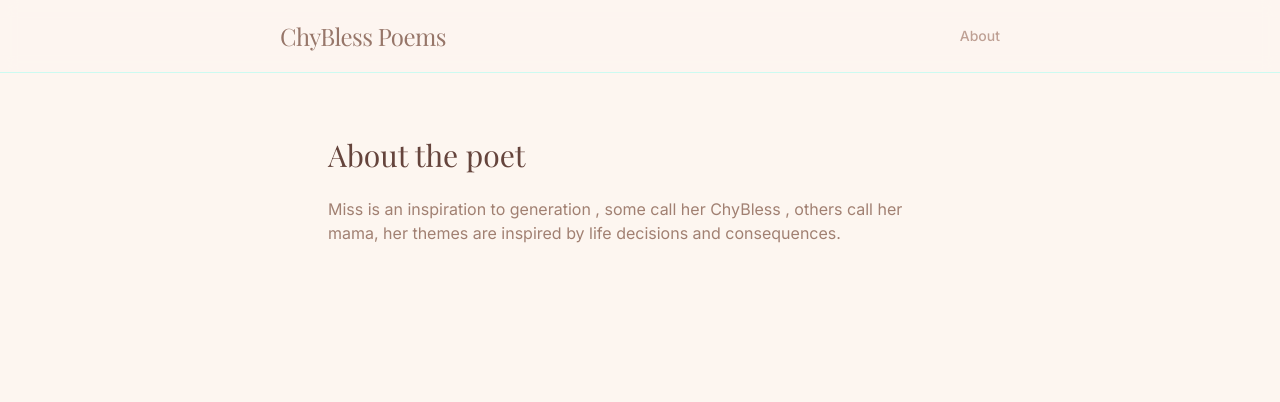
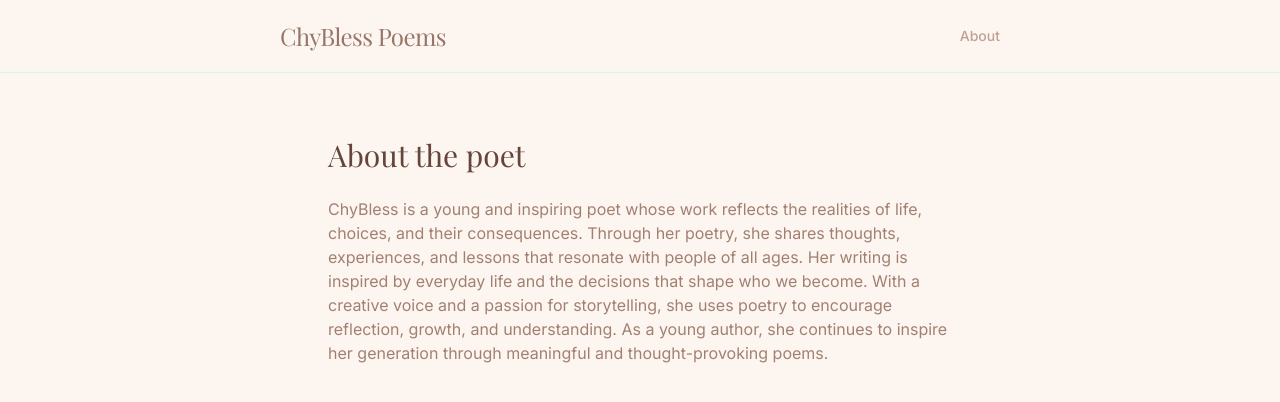
Before and after one commit to SmartFavour/Fedora-Poems, a Next.js app: page /about in a window 1280 px wide. Shown: the top 402 px of the page. Built offline with nearby package versions, Linux system fonts and the light colour scheme; a web font is replaced by a local one.

Commit message:
improved the about session

```diff
--- a/src/app/about/page.tsx
+++ b/src/app/about/page.tsx
@@ -10,9 +10,14 @@ export default function AboutPage() {
         </h1>
 
         <p className="text-cocoa-600 leadingleading-relaxed font-body mb-4">
-          Miss is an inspiration to generation , some call her ChyBless , others
-          call her mama, her themes are inspired by life decisions and
-          consequences.
+          ChyBless is a young and inspiring poet whose work reflects the
+          realities of life, choices, and their consequences. Through her
+          poetry, she shares thoughts, experiences, and lessons that resonate
+          with people of all ages. Her writing is inspired by everyday life and
+          the decisions that shape who we become. With a creative voice and a
+          passion for storytelling, she uses poetry to encourage reflection,
+          growth, and understanding. As a young author, she continues to inspire
+          her generation through meaningful and thought-provoking poems.
         </p>
       </section>
     </main>
```
